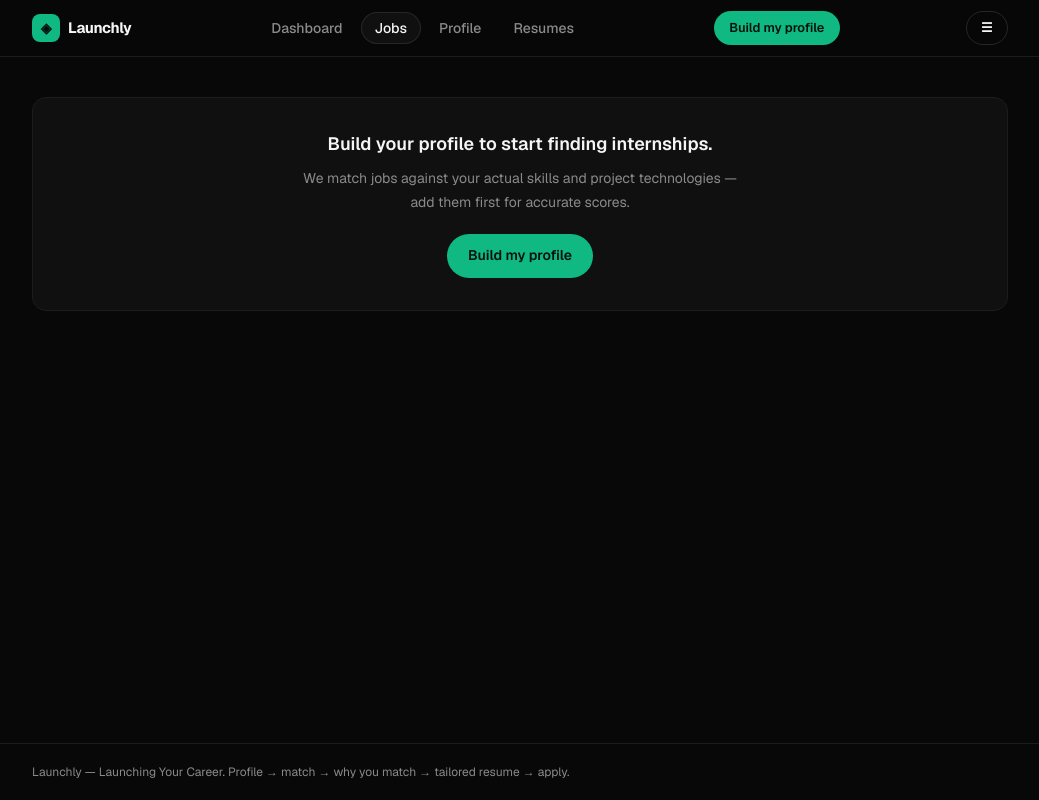
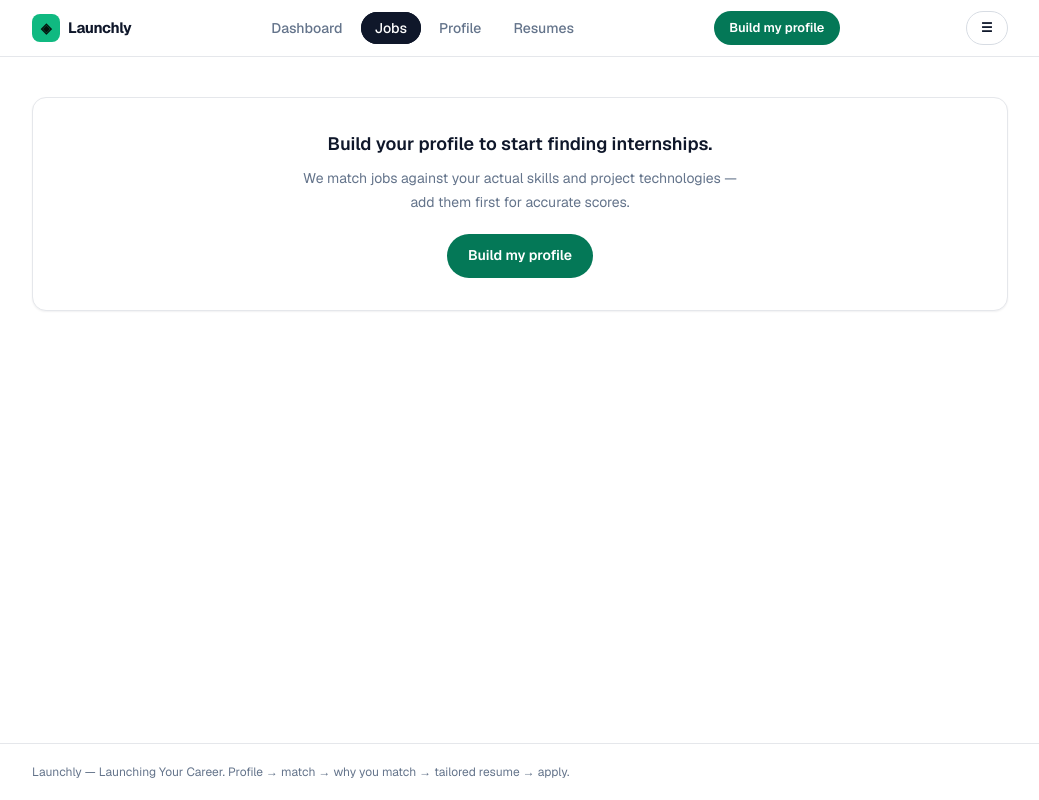
Before and after one commit to syeD-de/launchly, a Next.js app: page /jobs in a window 1280 px wide. Shown: the whole page, without its empty margins (120-1159 px from the left). Built offline with nearby package versions, Linux system fonts and the light colour scheme.

Commit message:
Light theme: white design system, AA contrast accents, tinted alerts, light scrollbars

```diff
--- a/src/app/dashboard/page.tsx
+++ b/src/app/dashboard/page.tsx
@@ -236,7 +236,7 @@ export default function DashboardPage() {
       </section>
 
       {error && (
-        <Card className="border-[#4a2a2a] p-4 text-sm" >
+        <Card className="border-[#fecaca] bg-[#fef2f2] p-4 text-sm" >
           <p role="alert">{error}</p>
           <button onClick={() => profile && fetchJobs(profile)} className="fjf-btn fjf-btn-ghost fjf-btn-sm mt-3">
             Retry
--- a/src/app/globals.css
+++ b/src/app/globals.css
@@ -1,18 +1,19 @@
 @import "tailwindcss";
 
 :root {
-  --bg: #080808;
-  --card: #101010;
-  --card-2: #141414;
-  --input: #0d0d0d;
-  --border: #262626;
-  --border-soft: #1c1c1c;
-  --text: #f5f5f5;
-  --muted: #8a8a8a;
-  --accent: #10b981;
-  --accent-hover: #0da271;
-  --accent-soft: rgba(16, 185, 129, 0.12);
-  --danger: #f87171;
+  color-scheme: light;
+  --bg: #ffffff;
+  --card: #ffffff;
+  --card-2: #f8fafc;
+  --input: #ffffff;
+  --border: #d7dce3;
+  --border-soft: #e5e7eb;
+  --text: #0f172a;
+  --muted: #64748b;
+  --accent: #047857;
+  --accent-hover: #065f46;
+  --accent-soft: rgba(4, 120, 87, 0.1);
+  --danger: #dc2626;
   --radius: 14px;
 }
 
@@ -48,14 +49,16 @@ body {
   background: var(--card);
   border: 1px solid var(--border-soft);
   border-radius: var(--radius);
+  box-shadow: 0 1px 2px rgba(15, 23, 42, 0.06);
 }
 
 .fjf-card-hover {
   transition: border-color 0.18s ease, transform 0.18s ease, background 0.18s ease;
 }
 .fjf-card-hover:hover {
-  border-color: #333;
+  border-color: #cbd5e1;
   transform: translateY(-1px);
+  box-shadow: 0 8px 20px rgba(15, 23, 42, 0.08);
 }
 
 /* ---------- inputs ---------- */
@@ -75,12 +78,12 @@ body {
 }
 .fjf-input::placeholder,
 .fjf-textarea::placeholder {
-  color: #5c5c5c;
+  color: #9ca3af;
 }
 .fjf-input:hover,
 .fjf-select:hover,
 .fjf-textarea:hover {
-  border-color: #333;
+  border-color: #cbd5e1;
 }
 .fjf-input:focus-visible,
 .fjf-select:focus-visible,
@@ -89,7 +92,7 @@ body {
 a:focus-visible,
 button:focus-visible {
   border-color: var(--accent);
-  box-shadow: 0 0 0 3px rgba(16, 185, 129, 0.22);
+  box-shadow: 0 0 0 3px rgba(5, 150, 105, 0.18);
   outline: none;
 }
 .fjf-label {
@@ -128,7 +131,7 @@ button:focus-visible {
 }
 .fjf-btn-primary {
   background: var(--accent);
-  color: #04120c;
+  color: #ffffff;
 }
 .fjf-btn-primary:hover:not(:disabled) {
   background: var(--accent-hover);
@@ -139,8 +142,8 @@ button:focus-visible {
   color: var(--text);
 }
 .fjf-btn-ghost:hover:not(:disabled) {
-  border-color: #3a3a3a;
-  background: #151515;
+  border-color: #cbd5e1;
+  background: #f1f5f9;
 }
 .fjf-btn-sm {
   min-height: 34px;
@@ -153,7 +156,7 @@ button:focus-visible {
   display: inline-flex;
   align-items: center;
   gap: 0.35rem;
-  background: #161616;
+  background: #eef2f7;
   border: 1px solid var(--border-soft);
   color: var(--text);
   border-radius: 999px;
@@ -163,7 +166,7 @@ button:focus-visible {
 }
 .fjf-chip-hit {
   background: var(--accent-soft);
-  border-color: rgba(16, 185, 129, 0.35);
+  border-color: rgba(5, 150, 105, 0.4);
 }
 .fjf-chip button {
   color: var(--muted);
@@ -178,7 +181,7 @@ button:focus-visible {
 /* ---------- segmented control ---------- */
 .fjf-seg {
   display: inline-flex;
-  background: #0e0e0e;
+  background: #eef2f7;
   border: 1px solid var(--border-soft);
   border-radius: 999px;
   padding: 3px;
@@ -195,9 +198,9 @@ button:focus-visible {
   min-height: 34px;
 }
 .fjf-seg button[aria-pressed="true"] {
-  background: var(--accent-soft);
+  background: #ffffff;
   color: var(--accent);
-  box-shadow: inset 0 0 0 1px rgba(16, 185, 129, 0.35);
+  box-shadow: inset 0 0 0 1px rgba(5, 150, 105, 0.4), 0 1px 2px rgba(15, 23, 42, 0.08);
 }
 .fjf-seg button:hover {
   color: var(--text);
@@ -207,13 +210,13 @@ button:focus-visible {
 .fjf-track {
   height: 8px;
   border-radius: 999px;
-  background: #1d1d1d;
+  background: #e5e7eb;
   overflow: hidden;
 }
 .fjf-fill {
   height: 100%;
   border-radius: 999px;
-  background: linear-gradient(90deg, #0da271, #10b981);
+  background: linear-gradient(90deg, #047857, #059669);
   transition: width 0.5s ease;
 }
 
@@ -225,7 +228,7 @@ button:focus-visible {
 }
 .fjf-skeleton {
   animation: fjf-shimmer 1.4s ease-in-out infinite;
-  background: #161616;
+  background: #e9edf2;
   border-radius: 10px;
 }
 
@@ -284,7 +287,7 @@ button:focus-visible {
 }
 
 .fjf-gradient-text {
-  background: linear-gradient(100deg, #ffffff 15%, #10b981 60%, #6ee7b7 95%);
+  background: linear-gradient(100deg, #052e22 10%, #047857 55%, #10b981 95%);
   -webkit-background-clip: text;
   background-clip: text;
   color: transparent;
@@ -309,7 +312,7 @@ button:focus-visible {
 
 /* animated match ring (SVG stroke animates via inline dashoffset transition) */
 .fjf-ring-svg circle.fjf-ring-bg {
-  stroke: #222;
+  stroke: #e5e7eb;
 }
 .fjf-ring-svg circle.fjf-ring-fg {
   transition: stroke-dashoffset 1.1s cubic-bezier(0.22, 0.8, 0.3, 1);
--- a/src/app/jobs/page.tsx
+++ b/src/app/jobs/page.tsx
@@ -393,7 +393,7 @@ export default function JobsPage() {
                   <span className="fjf-chip mt-1.5 inline-block text-xs">🧪 Sample listing — add API keys for live jobs</span>
                 )}
                 {job.seniority === "senior" && (
-                  <p className="mt-1.5 text-xs text-amber-300/90">⚠ Looks senior-level — check requirements before applying.</p>
+                  <p className="mt-1.5 text-xs text-amber-700">⚠ Looks senior-level — check requirements before applying.</p>
                 )}
                 {status && (
                   <span className="fjf-chip fjf-chip-hit mt-1.5 inline-block text-xs">{STATUS_LABEL[status]}</span>
@@ -431,10 +431,10 @@ export default function JobsPage() {
               </div>
             )}
             {match.projectHits[0] && (
-              <p className="fjf-muted mt-2 text-xs">Best project: <span className="text-[#d4d4d4]">{match.projectHits[0]}</span></p>
+              <p className="fjf-muted mt-2 text-xs">Best project: <span className="text-[#1e293b]">{match.projectHits[0]}</span></p>
             )}
 
-            <div className="mt-4 flex gap-2 border-t border-[#1c1c1c] pt-4">
+            <div className="mt-4 flex gap-2 border-t border-[#e5e7eb] pt-4">
               <button onClick={() => viewJob(job)} className="fjf-btn fjf-btn-primary fjf-btn-sm flex-1">View job</button>
               {job.url && (
                 <a href={job.url} target="_blank" rel="noreferrer" onClick={() => onApply(job)} className="fjf-btn fjf-btn-ghost fjf-btn-sm">Apply ↗</a>
--- a/src/app/layout.tsx
+++ b/src/app/layout.tsx
@@ -29,7 +29,7 @@ export const metadata: Metadata = {
 };
 
 export const viewport: Viewport = {
-  themeColor: "#080808",
+  themeColor: "#ffffff",
 };
 
 export default function RootLayout({ children }: LayoutProps<"/">) {
@@ -47,7 +47,7 @@ export default function RootLayout({ children }: LayoutProps<"/">) {
         </a>
         <Navbar />
         <div className="flex-1" id="main-content">{children}</div>
-        <footer className="border-t border-[#1c1c1c]">
+        <footer className="border-t border-[#e5e7eb]">
           <p className="fjf-muted mx-auto max-w-5xl px-6 py-5 text-xs">
             Launchly — Launching Your Career. Profile → match → why you match → tailored resume → apply.
           </p>
--- a/src/app/page.tsx
+++ b/src/app/page.tsx
@@ -90,7 +90,7 @@ export default function Home() {
       <section className="mt-10" aria-label="Promise">
         <Card className="p-6 text-center sm:p-8">
           <p className="fjf-kicker">Profile → Match → Why you match → Tailored resume → Apply</p>
-          <p className="mx-auto mt-3 max-w-xl text-sm leading-6 text-[#c9c9c9]">
+          <p className="mx-auto mt-3 max-w-xl text-sm leading-6 text-[#475569]">
             Tell us what you can build → we&apos;ll find jobs that fit you, and show you exactly why.
           </p>
           <Link href="/dashboard" className="fjf-btn fjf-btn-ghost mt-5">
--- a/src/components/GitHubImport.tsx
+++ b/src/components/GitHubImport.tsx
@@ -108,7 +108,7 @@ export default function GitHubImport({
           {loading ? "Fetching…" : "Fetch repos"}
         </button>
       </form>
-      {error && <p role="alert" className="mt-2 text-xs text-[#f87171]">{error}</p>}
+      {error && <p role="alert" className="mt-2 text-xs text-[#dc2626]">{error}</p>}
 
       {repos.length > 0 && (
         <ul className="mt-3 space-y-2">
@@ -117,7 +117,7 @@ export default function GitHubImport({
               imported.has(r.html_url) ||
               existingTitles.some((t) => t.toLowerCase() === r.name.replace(/[-_]+/g, " ").toLowerCase());
             return (
-              <li key={r.html_url} className="flex items-center justify-between gap-3 rounded-lg border border-[#1c1c1c] px-3 py-2">
+              <li key={r.html_url} className="flex items-center justify-between gap-3 rounded-lg border border-[#e5e7eb] px-3 py-2">
                 <div className="min-w-0">
                   <p className="truncate text-sm font-medium">{r.name}</p>
                   <p className="fjf-muted truncate text-xs">
--- a/src/components/Navbar.tsx
+++ b/src/components/Navbar.tsx
@@ -29,7 +29,7 @@ export default function Navbar() {
   const initial = name.trim().charAt(0).toUpperCase();
 
   return (
-    <header className="sticky top-0 z-40 border-b border-[#1c1c1c] bg-[#080808]/90 backdrop-blur">
+    <header className="sticky top-0 z-40 border-b border-[#e5e7eb] bg-white/90 backdrop-blur">
       <nav className="mx-auto flex h-14 max-w-5xl items-center justify-between px-4 sm:px-6" aria-label="Main">
         <Link href="/" className="flex items-center gap-2 font-bold tracking-tight">
           <span aria-hidden className="flex h-7 w-7 items-center justify-center rounded-lg bg-[#10b981] text-sm text-[#04120c]">◈</span>
@@ -45,7 +45,7 @@ export default function Navbar() {
                 href={l.href}
                 aria-current={active ? "page" : undefined}
                 className={`rounded-full px-3.5 py-1.5 text-sm font-medium transition-colors ${
-                  active ? "bg-[#101010] text-[#f5f5f5] shadow-[inset_0_0_0_1px_#262626]" : "text-[#8a8a8a] hover:text-[#f5f5f5]"
+                  active ? "bg-[#0f172a] text-white shadow-[inset_0_0_0_1px_#0f172a]" : "text-[#64748b] hover:text-[#0f172a]"
                 }`}
               >
                 {l.label}
@@ -57,10 +57,10 @@ export default function Navbar() {
         <div className="hidden items-center gap-3 md:flex">
           {name ? (
             <Link href="/profile" className="flex items-center gap-2 text-sm" title="View profile">
-              <span aria-hidden className="flex h-8 w-8 items-center justify-center rounded-full bg-[#1a1a1a] text-sm font-bold text-[#10b981] shadow-[inset_0_0_0_1px_#2a2a2a]">
+              <span aria-hidden className="flex h-8 w-8 items-center justify-center rounded-full bg-[#e2e8f0] text-sm font-bold text-[#047857] shadow-[inset_0_0_0_1px_#e2e8f0]">
                 {initial || "•"}
               </span>
-              <span className="max-w-28 truncate text-[#c9c9c9]">{name.split(" ")[0]}</span>
+              <span className="max-w-28 truncate text-[#475569]">{name.split(" ")[0]}</span>
             </Link>
           ) : (
             <Link href="/profile" className="fjf-btn fjf-btn-primary fjf-btn-sm">
@@ -80,7 +80,7 @@ export default function Navbar() {
       </nav>
 
       {open && (
-        <div className="border-t border-[#1c1c1c] px-4 py-3 md:hidden">
+        <div className="border-t border-[#e5e7eb] px-4 py-3 md:hidden">
           <div className="grid gap-1">
             {LINKS.map((l) => (
               <Link
@@ -88,7 +88,7 @@ export default function Navbar() {
                 href={l.href}
                 onClick={() => setOpen(false)}
                 className={`rounded-lg px-3 py-2.5 text-sm font-medium ${
-                  pathname === l.href ? "bg-[#141414] text-white" : "text-[#8a8a8a]"
+                  pathname === l.href ? "bg-[#f1f5f9] text-[#0f172a]" : "text-[#64748b]"
                 }`}
               >
                 {l.label}
--- a/src/components/ui.tsx
+++ b/src/components/ui.tsx
@@ -26,7 +26,7 @@ export function MatchBadge({ score, large = false }: { score: number; large?: bo
   const stroke = large ? 6 : 5;
   const r = (size - stroke) / 2 - 1;
   const c = 2 * Math.PI * r;
-  const color = p >= 70 ? "#10b981" : p >= 45 ? "#d4d4d4" : "#6f6f6f";
+  const color = p >= 70 ? "#047857" : p >= 45 ? "#64748b" : "#cbd5e1";
   return (
     <span
       className="relative inline-flex shrink-0 items-center justify-center"
@@ -125,7 +125,7 @@ export function JobCardSkeleton() {
 export function FieldError({ message }: { message?: string }) {
   if (!message) return null;
   return (
-    <p role="alert" className="mt-1 text-xs text-[#f87171]">
+    <p role="alert" className="mt-1 text-xs text-[#dc2626]">
       {message}
     </p>
   );
```
Also changed, not shown: src/app/jobs/[id]/page.tsx (+4 -4 lines), src/app/profile/page.tsx (+5 -5 lines), src/app/resume/page.tsx (+8 -8 lines), src/components/ResumeDoc.tsx (+7 -7 lines).
